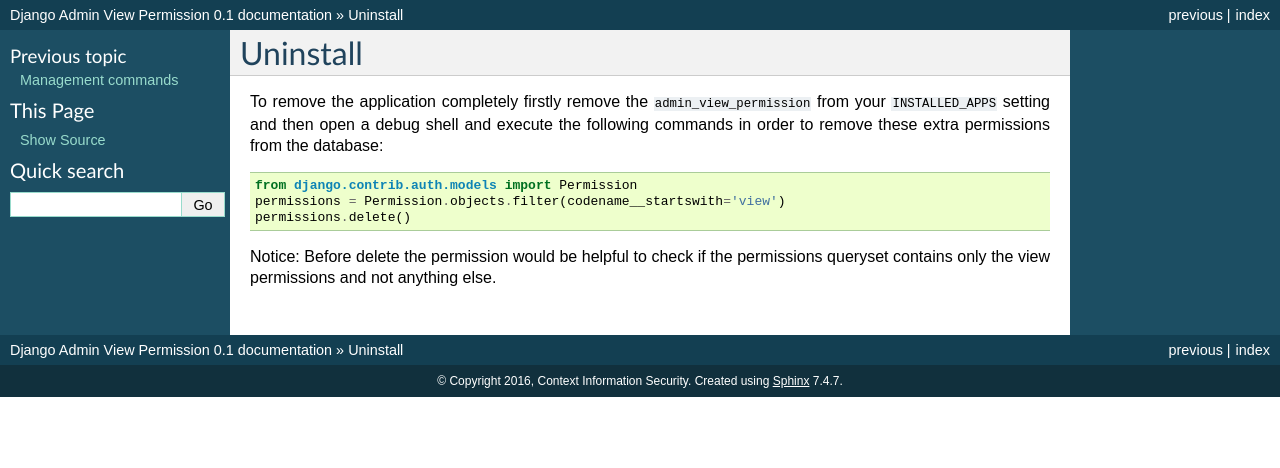
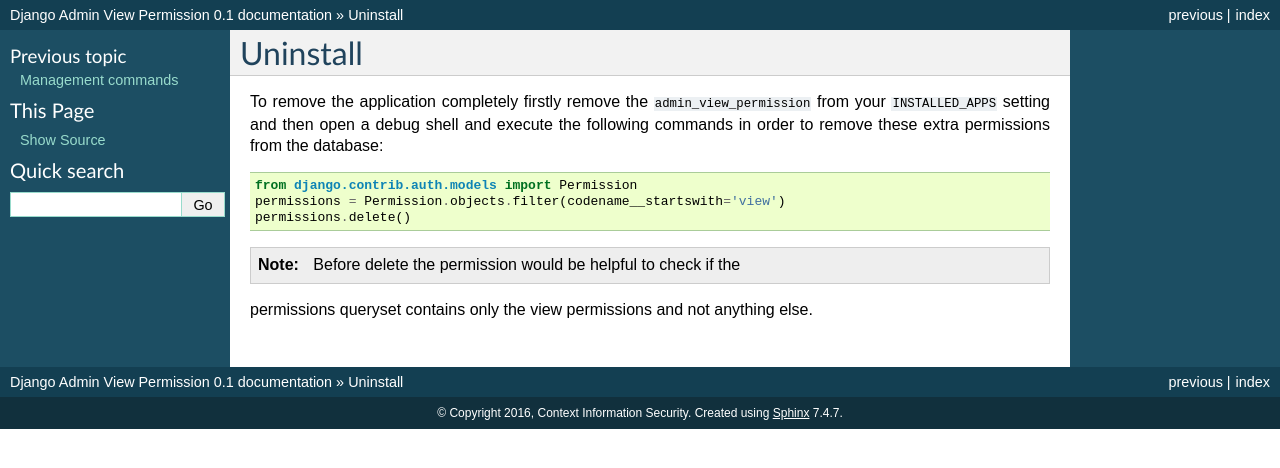
Before and after one commit to ctxis/django-admin-view-permission, a Sphinx documentation site: the page built from docs/uninstall.rst, in a window 1280 px wide. Shown: the top 468 px of the page. Built offline with Sphinx 7.4.7, drawn with Linux system fonts in a browser that asks for light colours; some of the changed lines change nothing that is shown.

Commit message:
Fix notes.

```diff
--- a/docs/uninstall.rst
+++ b/docs/uninstall.rst
@@ -10,5 +10,5 @@ database::
     permissions = Permission.objects.filter(codename__startswith='view')
     permissions.delete()
 
-Notice: Before delete the permission would be helpful to check if the
+.. note:: Before delete the permission would be helpful to check if the
 permissions queryset contains only the view permissions and not anything else.
```
